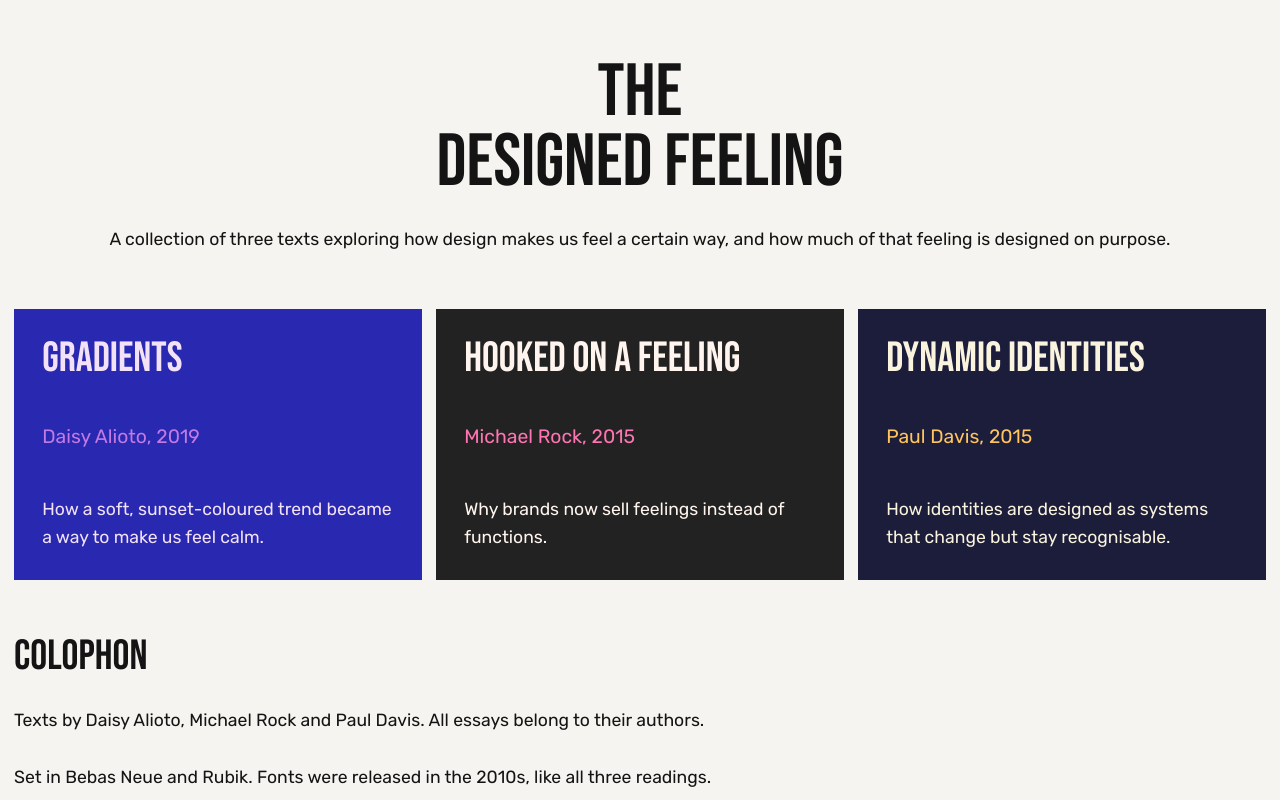
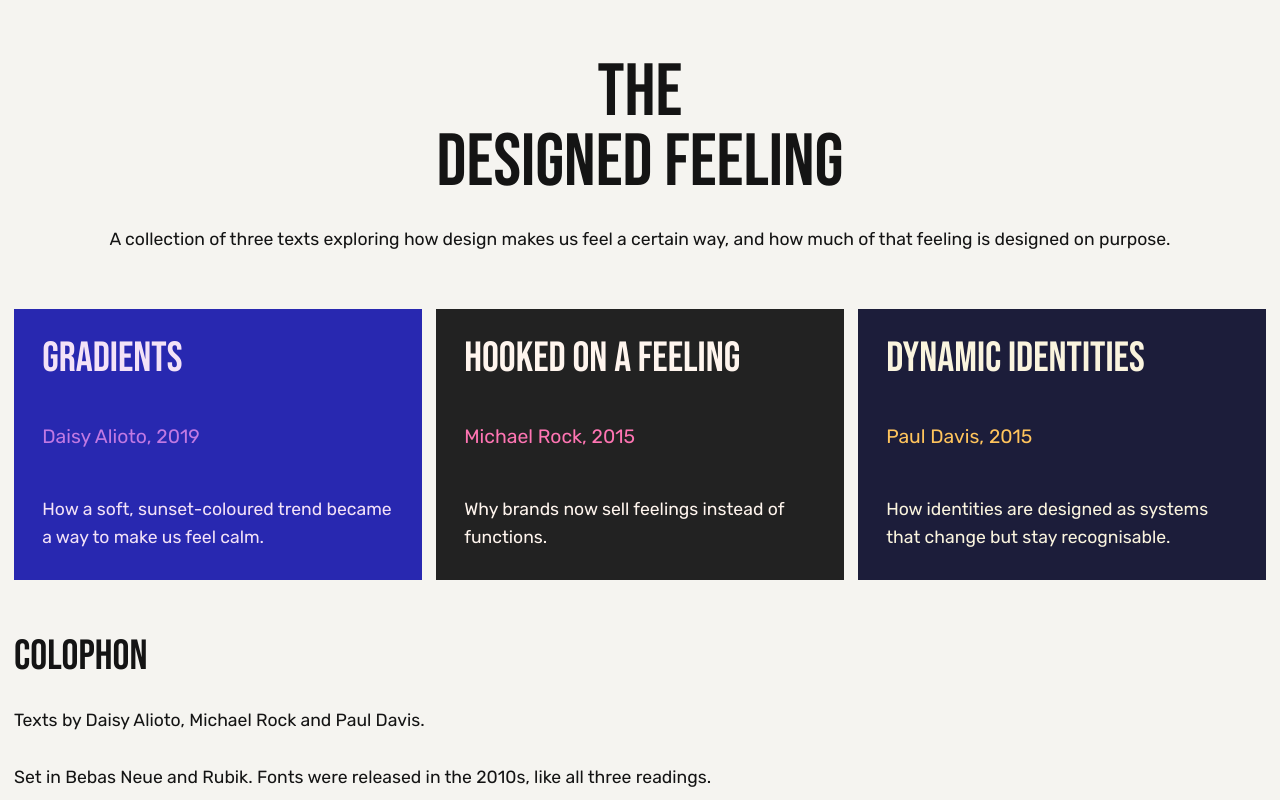
Before and after one commit to lamcrystal/binding, a plain HTML site: page index.html in a window 1280 px wide. Shown: the top 800 px of the page. Drawn offline with Linux system fonts and the light colour scheme.

Commit message:
Update index.html

```diff
--- a/index.html
+++ b/index.html
@@ -42,7 +42,7 @@
 			<!-- Colophon -->
 			<section>
 				<h2>Colophon</h2>
-				<p>Texts by Daisy Alioto, Michael Rock and Paul Davis. All essays belong to their authors.</p>
+				<p>Texts by Daisy Alioto, Michael Rock and Paul Davis.</p>
 				<p>Set in Bebas Neue and Rubik. Fonts were released in the 2010s, like all three readings.</p>
 				<p>Designed and coded in HTML and CSS by Crystal Lam for Typography &amp; Interaction, 2026–2027.</p>
 			</section>
```
